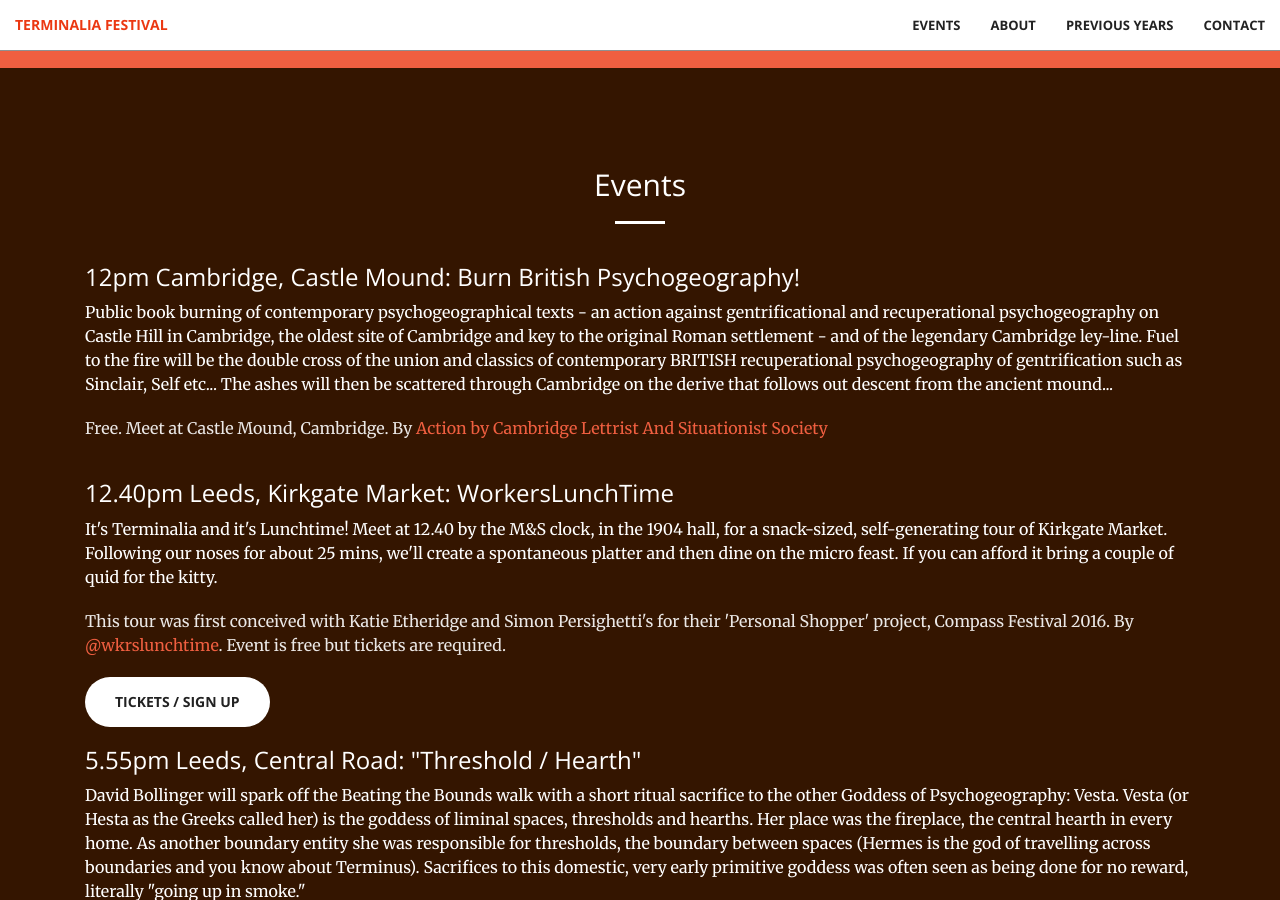
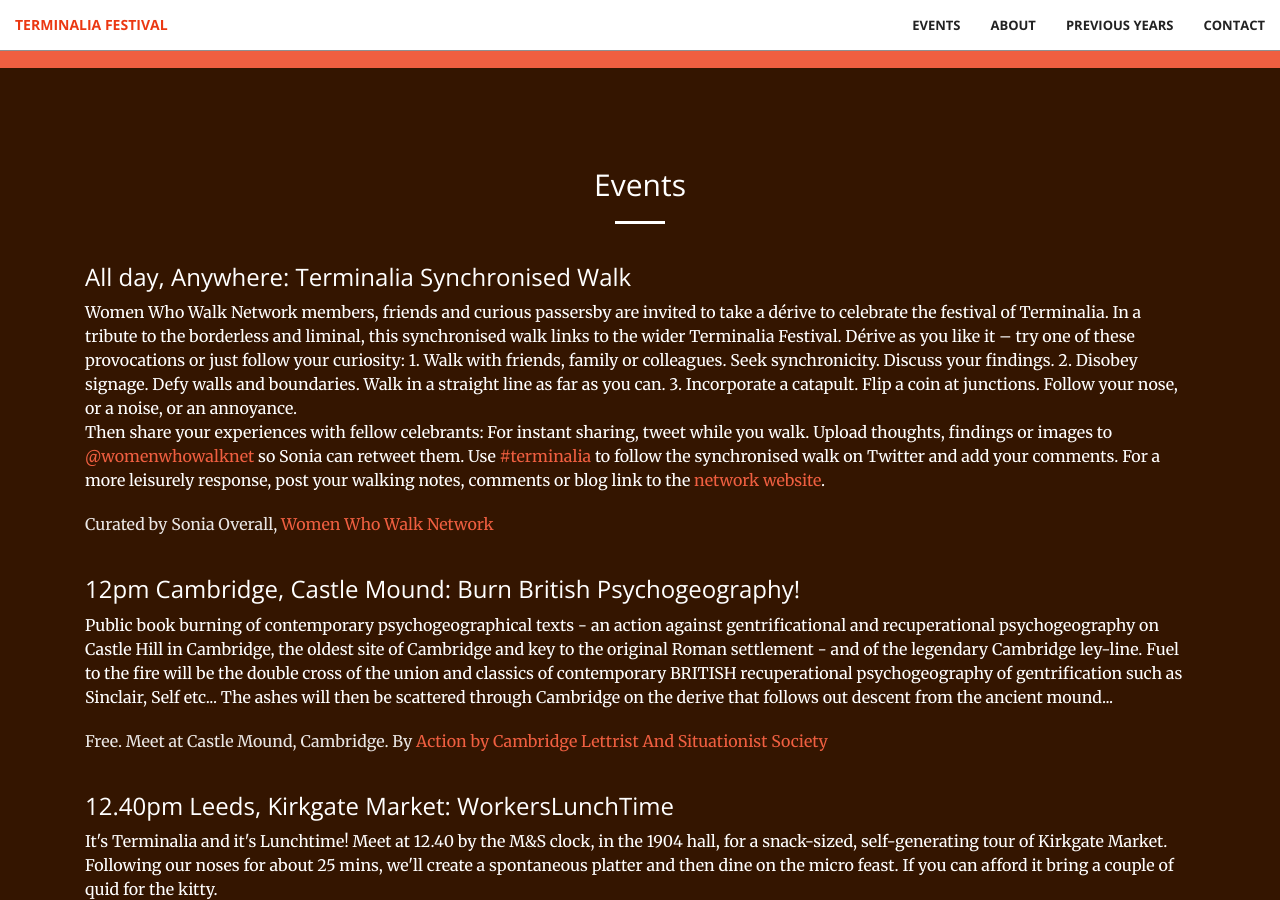
Before and after one commit to timwaters/terminalia, a Jekyll site: the page built from index.html, in a window 1280 px wide and 900 px high, scrolled down 1520 px. Built offline with Jekyll 4.4.1, drawn with Linux system fonts in a browser that asks for light colours.

Commit message:
add sychronized walk

```diff
--- a/_includes/events.html
+++ b/_includes/events.html
@@ -4,6 +4,34 @@
             <div class="col-lg-12 col-lg-offset-0 text-center">
                 <h2 class="section-heading">Events</h2>
                   <hr class="light">
+
+                  <div class="col-lg-12 col-lg-offset-0 text-left event">
+                    <h3>All day, Anywhere: Terminalia Synchronised Walk</h3>
+                    <p class="text">
+
+
+          Women Who Walk Network members, friends and curious passersby are invited to take a dérive to celebrate the festival of Terminalia. In a tribute to the borderless and liminal, this synchronised walk links to the wider Terminalia Festival. Dérive as you like it – try one of these provocations or just follow your curiosity:
+
+              1. Walk with friends, family or colleagues. Seek synchronicity. Discuss your findings. 2.
+              Disobey signage. Defy walls and boundaries. Walk in a straight line as far as you can. 3.
+              Incorporate a catapult. Flip a coin at junctions. Follow your nose, or a noise, or an annoyance.
+<br />
+          Then share your experiences with fellow celebrants:
+
+              For instant sharing, tweet while you walk. Upload thoughts, findings or images to <a href="https://twitter.com/womenwhowalknet">@womenwhowalknet</a> so Sonia can retweet them. Use <a href="https://twitter.com/search?q=%23terminalia">#terminalia</a> to follow the synchronised walk on Twitter and add your comments. For a more leisurely response, post your walking notes, comments or blog link to the <a ref="http://www.women-who-walk.org">network website</a>.
+
+
+
+                    </p>
+                    <p class="text-faded">
+                      Curated by Sonia Overall, <a href="http://www.women-who-walk.org">Women Who Walk Network</a>
+                    </p>
+
+                  </div>
+                  <hr class="light">
+
+
+
                   <div class="col-lg-12 col-lg-offset-0 text-left event">
                     <h3>12pm Cambridge, Castle Mound: Burn British Psychogeography!</h3>
                     <p class="text">
```
